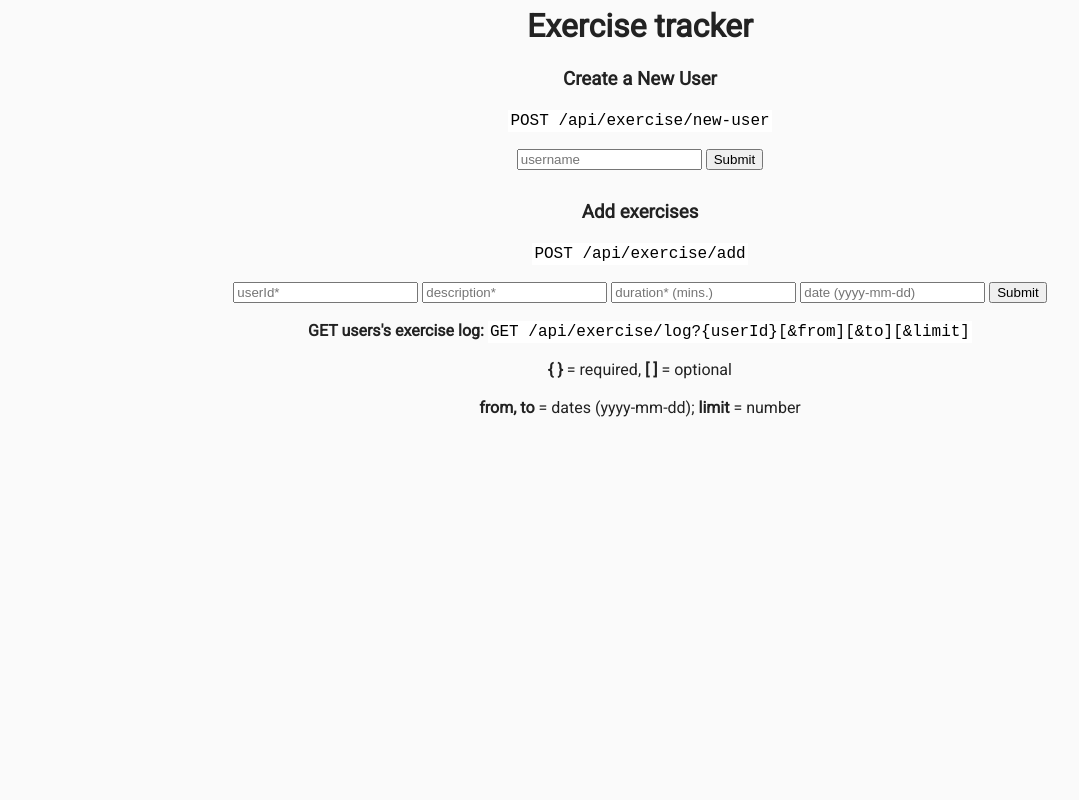
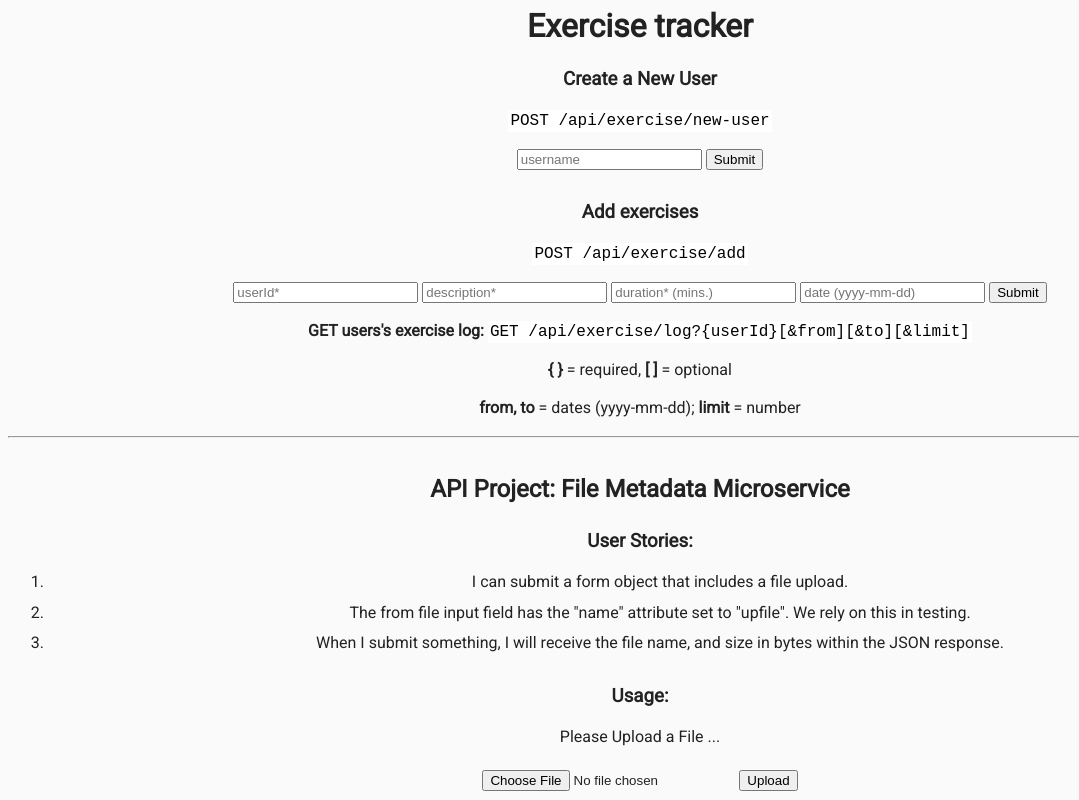
Before and after one commit to BBarbour-Dev/fcc-api-microservices-cert, a website: page views/index.html in a window 1280 px wide. Shown: the part 1838-2638 px from the top of the page, without its empty margins (0-1079 px from the left). Before the commit the page ends 2274 px from the top, so only its background shows below. Drawn offline with Linux system fonts and the light colour scheme; files that its build step writes are made by us from their sources.

Commit message:
filemetadata added

```diff
--- a/package.json
+++ b/package.json
@@ -12,7 +12,8 @@
   "license": "ISC",
   "dependencies": {
     "cors": "^2.8.5",
-    "express": "^4.17.1"
+    "express": "^4.17.1",
+    "multer": "^1.4.2"
   },
   "devDependencies": {
     "nodemon": "^2.0.1"
--- a/views/index.html
+++ b/views/index.html
@@ -122,6 +122,27 @@
         <p><strong>{ }</strong> = required, <strong>[ ]</strong> = optional</p>
         <p><strong>from, to</strong> = dates (yyyy-mm-dd); <strong>limit</strong> = number</p>
     </div>
+    <hr>
+    <div class="container">
+        <h2>API Project: File Metadata Microservice</h2>
+        <h3>User Stories:</h3>
+        <ol>
+            <li>I can submit a form object that includes a file upload.</li>
+            <li>The from file input field has the "name" attribute set to "upfile". We rely on this in testing.</li>
+            <li>When I submit something, I will receive the file name, and size in bytes within the JSON response.</li>
+        </ol>
+
+        <h3>Usage:</h3>
+        <p>
+            Please Upload a File ...
+        </p>
+        <div class="view">
+            <h4 id="output"></h4>
+            <form enctype="multipart/form-data" method="POST" action="/api/filemetadata">
+                <input id="inputfield" type="file" name="upfile">
+                <input id="button" type="submit" value="Upload">
+            </form>
+        </div>
     </div>
 </body>
 
```
Also changed, not shown: handlers/filemetadata.js (added, +7 -0 lines), server.js (+20 -5 lines), 1 other file.
